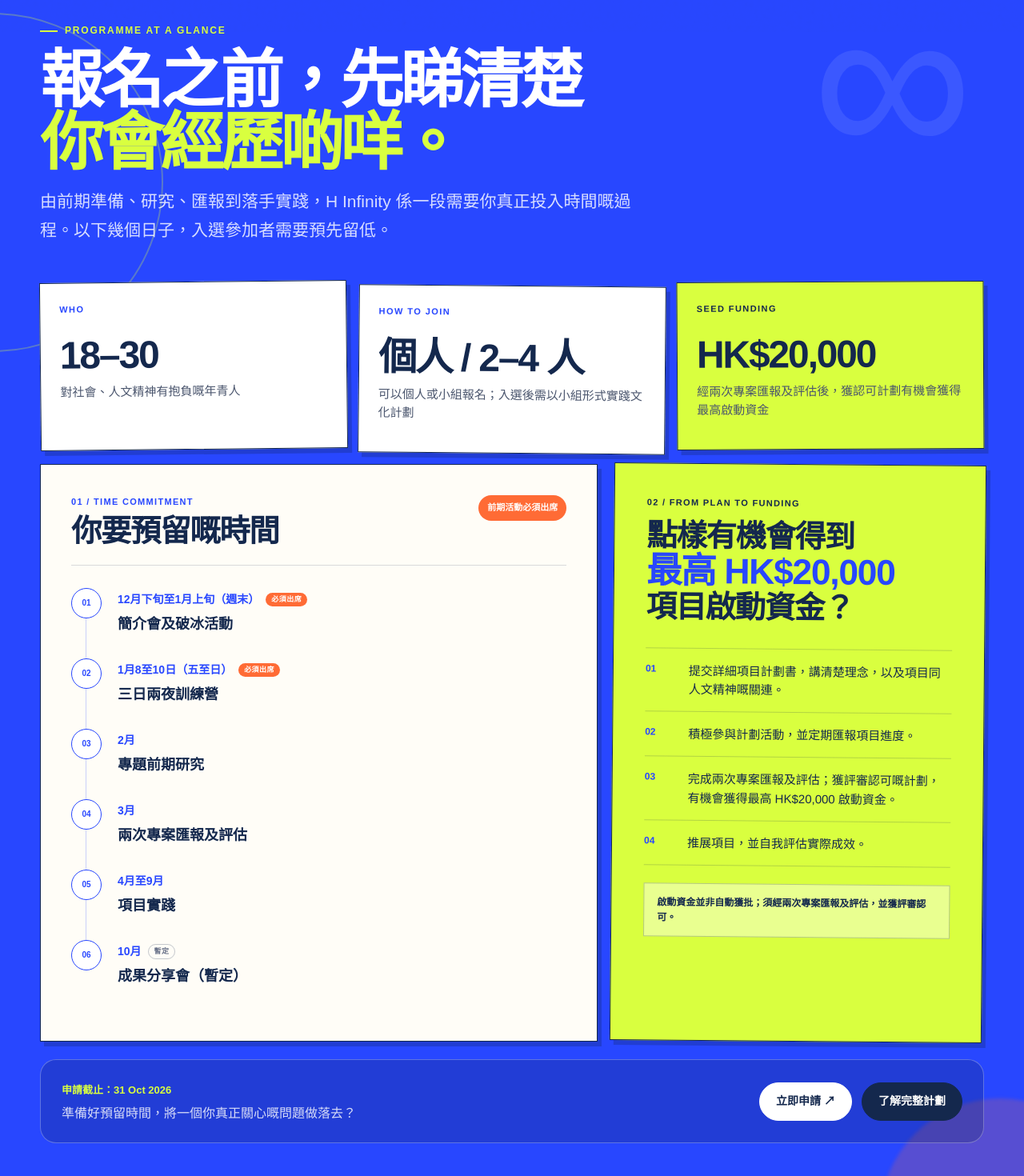
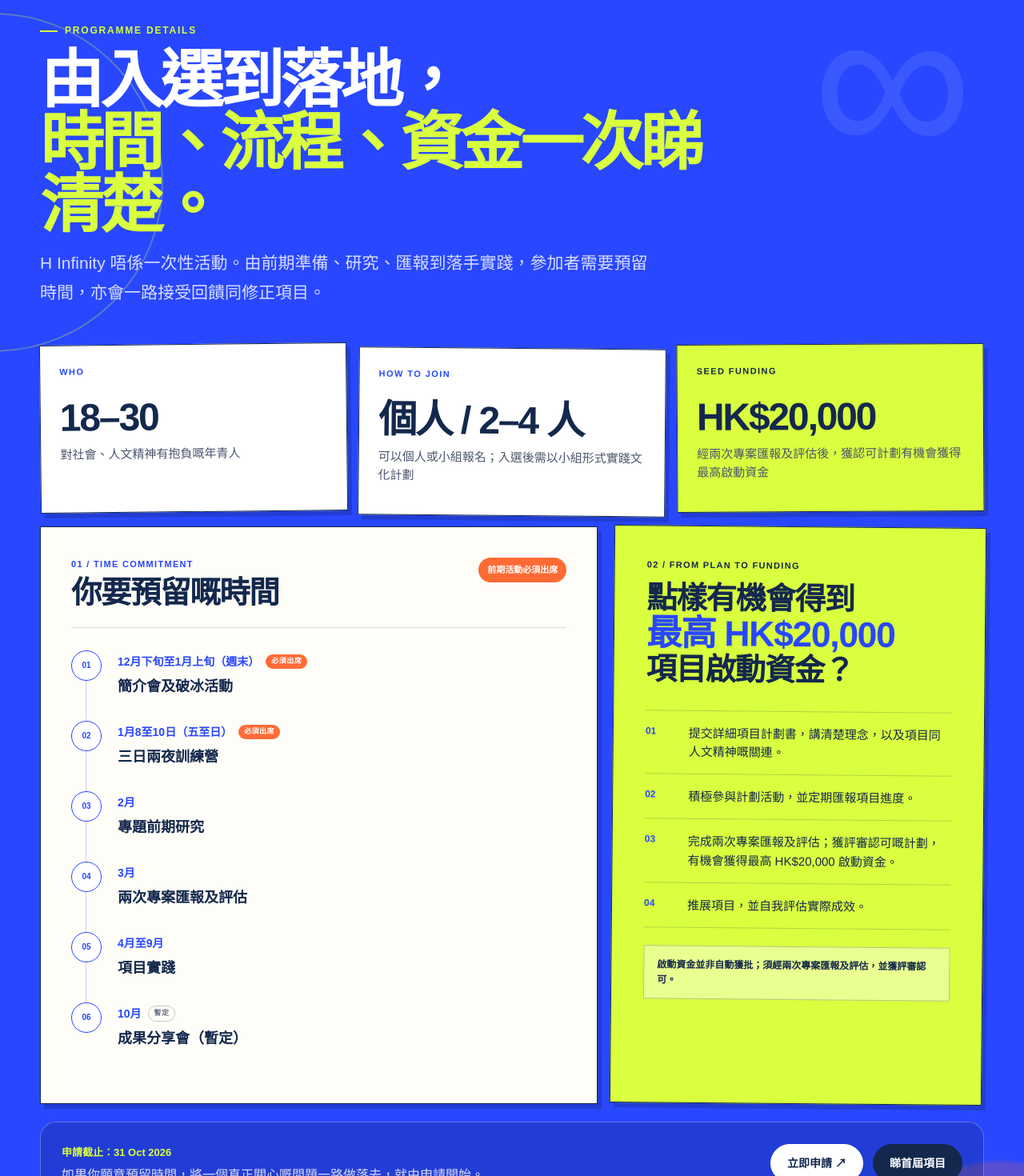
Before and after one commit to KelvinLo0720/hinfinity-website, a Next.js app: page /h-infinity in a window 1280 px wide. Shown: the part 760-2230 px from the top of the page at 80% size. Built offline with nearby package versions, Linux system fonts and the light colour scheme; no server answers.

Commit message:
Update programme-snapshot.tsx

```diff
--- a/components/programme-snapshot.tsx
+++ b/components/programme-snapshot.tsx
@@ -77,36 +77,77 @@
   }
 ] as const;
 
-export function ProgrammeSnapshot() {
+type ProgrammeSnapshotProps = {
+  variant?: "home" | "detail";
+};
+
+export function ProgrammeSnapshot({
+  variant = "home"
+}: ProgrammeSnapshotProps) {
+  const isDetail = variant === "detail";
+
   return (
-    <section id="journey" className={styles.section}>
-      <div className={styles.orbit} aria-hidden="true">∞</div>
+    <section
+      id={isDetail ? "programme-details" : "journey"}
+      className={styles.section}
+    >
+      <div className={styles.orbit} aria-hidden="true">
+        ∞
+      </div>
 
       <div className={`shell ${styles.inner}`}>
         <Reveal>
           <div className={styles.heading}>
-            <span className={styles.eyebrow}>PROGRAMME AT A GLANCE</span>
+            <span className={styles.eyebrow}>
+              {isDetail ? "PROGRAMME DETAILS" : "PROGRAMME AT A GLANCE"}
+            </span>
+
             <Localized
               as="h2"
               zh={
+                isDetail ? (
+                  <>
+                    由入選到落地，
+                    <br />
+                    <em>時間、流程、資金一次睇清楚。</em>
+                  </>
+                ) : (
                   <>
                     報名之前，先睇清楚
                     <br />
                     <em>你會經歷啲咩。</em>
                   </>
+                )
               }
               en={
+                isDetail ? (
+                  <>
+                    From selection to implementation:
+                    <br />
+                    <em>time, process and funding in one view.</em>
+                  </>
+                ) : (
                   <>
                     Before you apply, know
                     <br />
                     <em>what the journey involves.</em>
                   </>
+                )
               }
             />
+
             <Localized
               as="p"
-              zh="由前期準備、研究、匯報到落手實踐，H Infinity 係一段需要你真正投入時間嘅過程。以下幾個日子，入選參加者需要預先留低。"
-              en="From preparation and research to presentations and implementation, H Infinity is a process that needs real commitment. Selected participants should reserve the key dates below in advance."
+              zh={
+                isDetail
+                  ? "H Infinity 唔係一次性活動。由前期準備、研究、匯報到落手實踐，參加者需要預留時間，亦會一路接受回饋同修正項目。"
+                  : "由前期準備、研究、匯報到落手實踐，H Infinity 係一段需要你真正投入時間嘅過程。以下幾個日子，入選參加者需要預先留低。"
+              }
+              en={
+                isDetail
+                  ? "H Infinity is not a one-off event. From preparation and research to presentations and implementation, participants need to make time, receive feedback and keep revising their projects."
+                  : "From preparation and research to presentations and implementation, H Infinity is a process that needs real commitment. Selected participants should reserve the key dates below in advance."
+              }
             />
           </div>
         </Reveal>
@@ -155,8 +196,13 @@
               <div className={styles.panelHeading}>
                 <div>
                   <span>01 / TIME COMMITMENT</span>
-                  <Localized as="h3" zh="你要預留嘅時間" en="Dates to reserve" />
+                  <Localized
+                    as="h3"
+                    zh="你要預留嘅時間"
+                    en="Dates to reserve"
+                  />
                 </div>
+
                 <Localized
                   as="span"
                   className={styles.requiredKey}
@@ -167,7 +213,10 @@
 
               <div className={styles.timeline}>
                 {timeline.map((item, index) => (
-                  <div className={styles.timelineItem} key={`${item.dateEn}-${item.titleEn}`}>
+                  <div
+                    className={styles.timelineItem}
+                    key={`${item.dateEn}-${item.titleEn}`}
+                  >
                     <div className={styles.timelineRail} aria-hidden="true">
                       <span>{String(index + 1).padStart(2, "0")}</span>
                     </div>
@@ -175,6 +224,7 @@
                     <div className={styles.timelineCopy}>
                       <div className={styles.timelineDateRow}>
                         <Localized as="b" zh={item.dateZh} en={item.dateEn} />
+
                         {item.required ? (
                           <Localized
                             as="span"
@@ -183,6 +233,7 @@
                             en="COMPULSORY"
                           />
                         ) : null}
+
                         {item.tentative ? (
                           <Localized
                             as="span"
@@ -192,7 +243,12 @@
                           />
                         ) : null}
                       </div>
-                      <Localized as="p" zh={item.titleZh} en={item.titleEn} />
+
+                      <Localized
+                        as="p"
+                        zh={item.titleZh}
+                        en={item.titleEn}
+                      />
                     </div>
                   </div>
                 ))}
@@ -202,7 +258,10 @@
 
           <Reveal delay={0.1}>
             <article className={styles.fundingPanel}>
-              <span className={styles.fundingKicker}>02 / FROM PLAN TO FUNDING</span>
+              <span className={styles.fundingKicker}>
+                02 / FROM PLAN TO FUNDING
+              </span>
+
               <Localized
                 as="h3"
                 zh={
@@ -247,20 +306,46 @@
         <Reveal>
           <div className={styles.ctaRow}>
             <div>
-              <Localized as="b" zh="申請截止：31 Oct 2026" en="Applications close: 31 Oct 2026" />
+              <Localized
+                as="b"
+                zh="申請截止：31 Oct 2026"
+                en="Applications close: 31 Oct 2026"
+              />
               <Localized
                 as="p"
-                zh="準備好預留時間，將一個你真正關心嘅問題做落去？"
-                en="Ready to make the time and turn something you genuinely care about into action?"
+                zh={
+                  isDetail
+                    ? "如果你願意預留時間，將一個真正關心嘅問題一路做落去，就由申請開始。"
+                    : "準備好預留時間，將一個你真正關心嘅問題做落去？"
+                }
+                en={
+                  isDetail
+                    ? "If you are ready to make the time and carry a question you genuinely care about into practice, start with the application."
+                    : "Ready to make the time and turn something you genuinely care about into action?"
+                }
               />
             </div>
 
             <div className="button-row">
-              <Link className="button button-light button-kinetic" href="/apply">
+              <Link
+                className="button button-light button-kinetic"
+                href="/apply"
+              >
                 <Localized zh="立即申請 ↗" en="Apply now ↗" />
               </Link>
-              <Link className="button button-dark button-kinetic" href="/h-infinity">
-                <Localized zh="了解完整計劃" en="Full programme details" />
+
+              <Link
+                className="button button-dark button-kinetic"
+                href={isDetail ? "/projects/cohort-01" : "/h-infinity"}
+              >
+                <Localized
+                  zh={isDetail ? "睇首屆項目" : "了解完整計劃"}
+                  en={
+                    isDetail
+                      ? "See Cohort 01 projects"
+                      : "Full programme details"
+                  }
+                />
               </Link>
             </div>
           </div>
```
Lines whose indentation alone changed are shown as unchanged.
